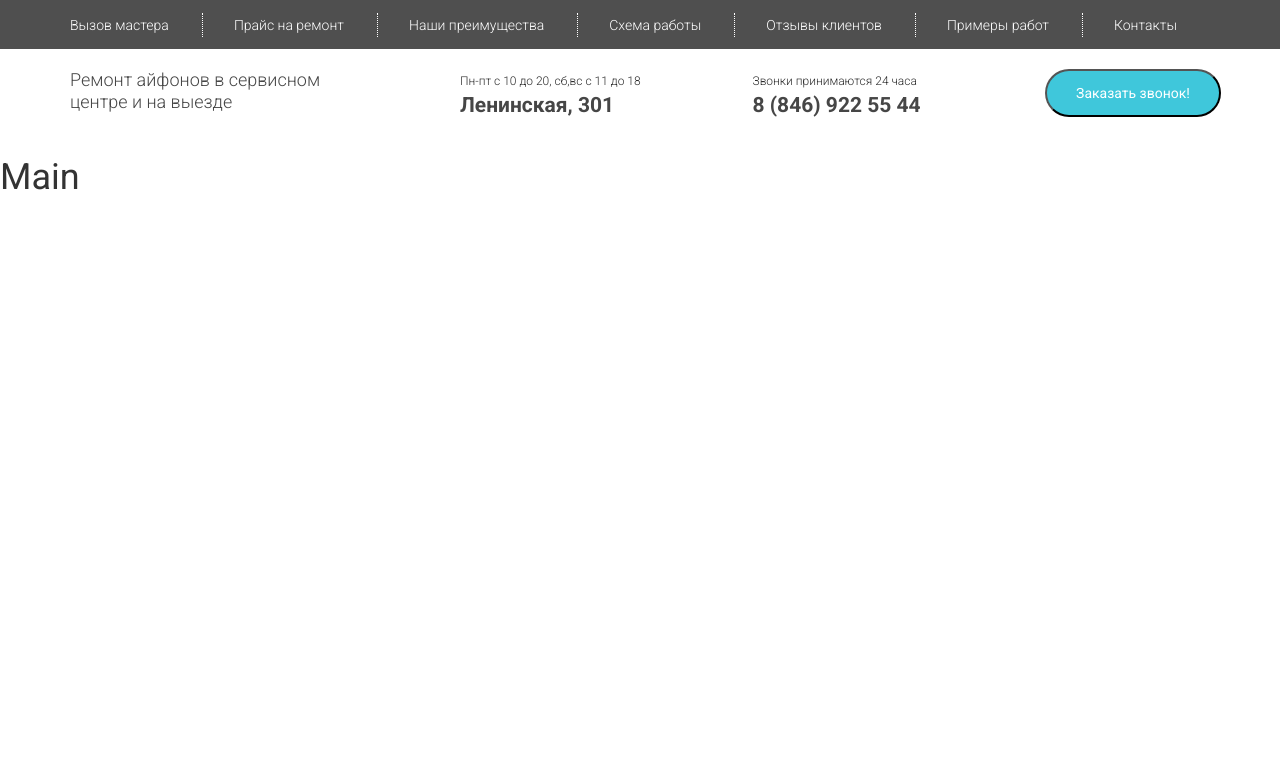
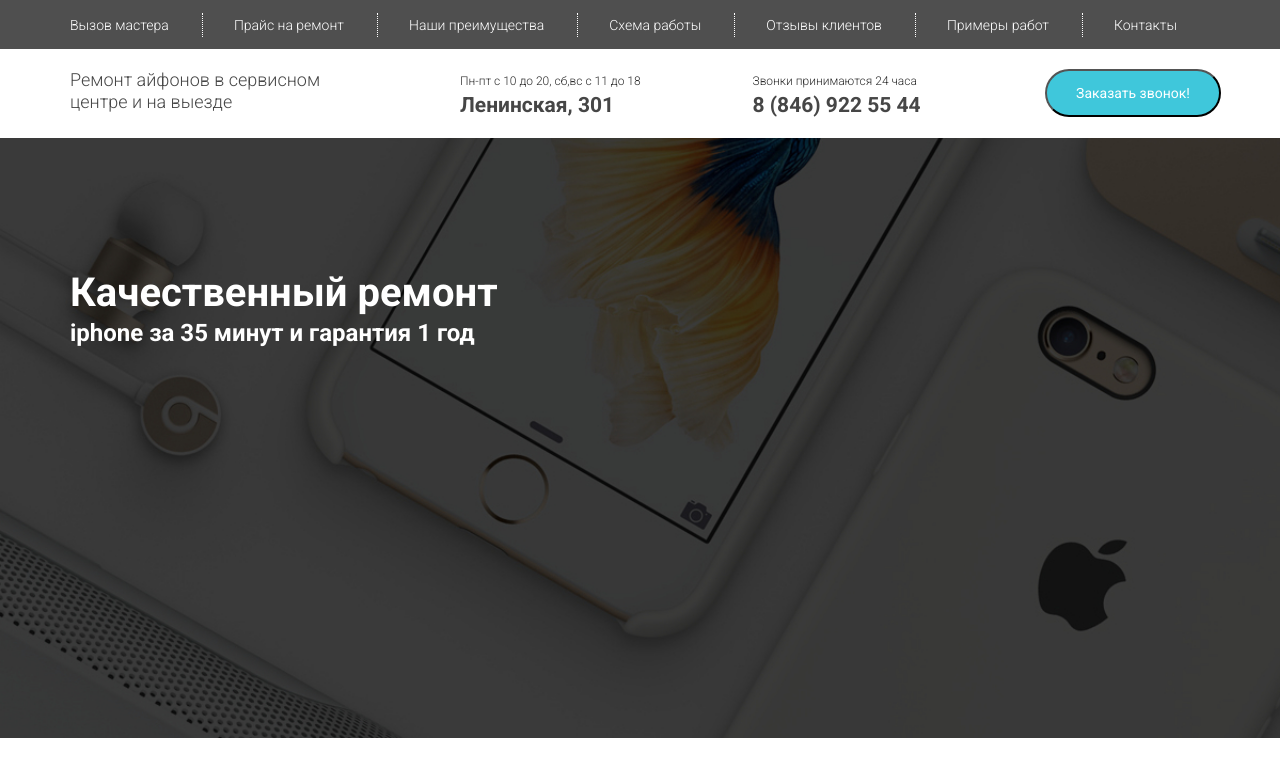
Before and after one commit to VitalyZibulski/React-App-with-slider, a React (Create React App) app: page / in a window 1280 px wide. Shown: the top 776 px of the page. Built offline with nearby package versions, Linux system fonts and the light colour scheme.

Commit message:
add main backround and text-span

```diff
--- a/src/App.js
+++ b/src/App.js
@@ -10,6 +10,8 @@
 import Main from './components/Main'
 import Menu from './components/Menu'
 
+const url = process.env.PUBLIC_URL + 'img/bg.jpg';
+
 const HeaderWrapper = styled.header`
   width:100%;
   height:49px;
@@ -20,6 +22,14 @@
 const MenuWrapper = styled.div`
   height:89px;
   padding-top:20px;
+`
+
+const MainWrapper = styled.main`
+  height:600px;
+  padding-top:130px;
+  background:url(${url}) no-repeat;
+  background-size:cover;
+
 `
 
 class App extends Component {
@@ -36,7 +46,11 @@
               <Menu/>
             </Grid>
           </MenuWrapper>
-        <Main/>
+          <MainWrapper>
+            <Grid>
+              <Main/>
+            </Grid>
+          </MainWrapper>
       </div>
     );
   }
--- a/src/components/Main.js
+++ b/src/components/Main.js
@@ -5,10 +5,31 @@
 import styled from 'styled-components';
 
 
+const Repair = styled.div`
+	color:#fff;
+	font-weight:700;
+	line-height:50px;
+	font-size:40px;
+
+	span{
+		display:block;
+		font-size:24px;
+		line-height:30px;
+	}
+`
+
 class Main extends React.Component{
 	render(){
 		return(
-			<h1>Main</h1>
+			<Row>
+				<Col lg={5}>
+					<Repair>Качественный ремонт
+					<span>iphone за 35 минут и гарантия 1 год</span>
+					</Repair>
+				</Col>
+				<Col lg={6} lgOffset={1}>
+				</Col>
+			</Row>
 		)
 	}
 }
```
Also changed, not shown: public/img/bg.jpg (added).
